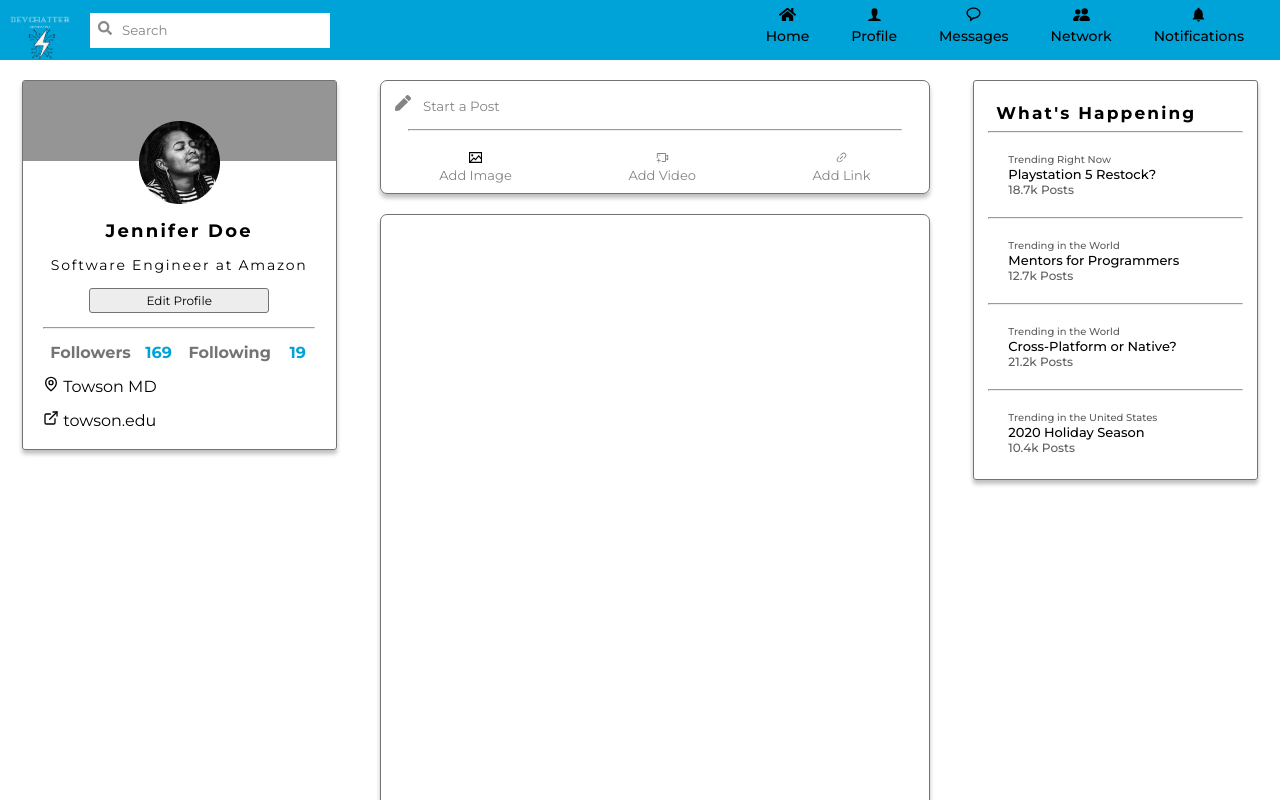
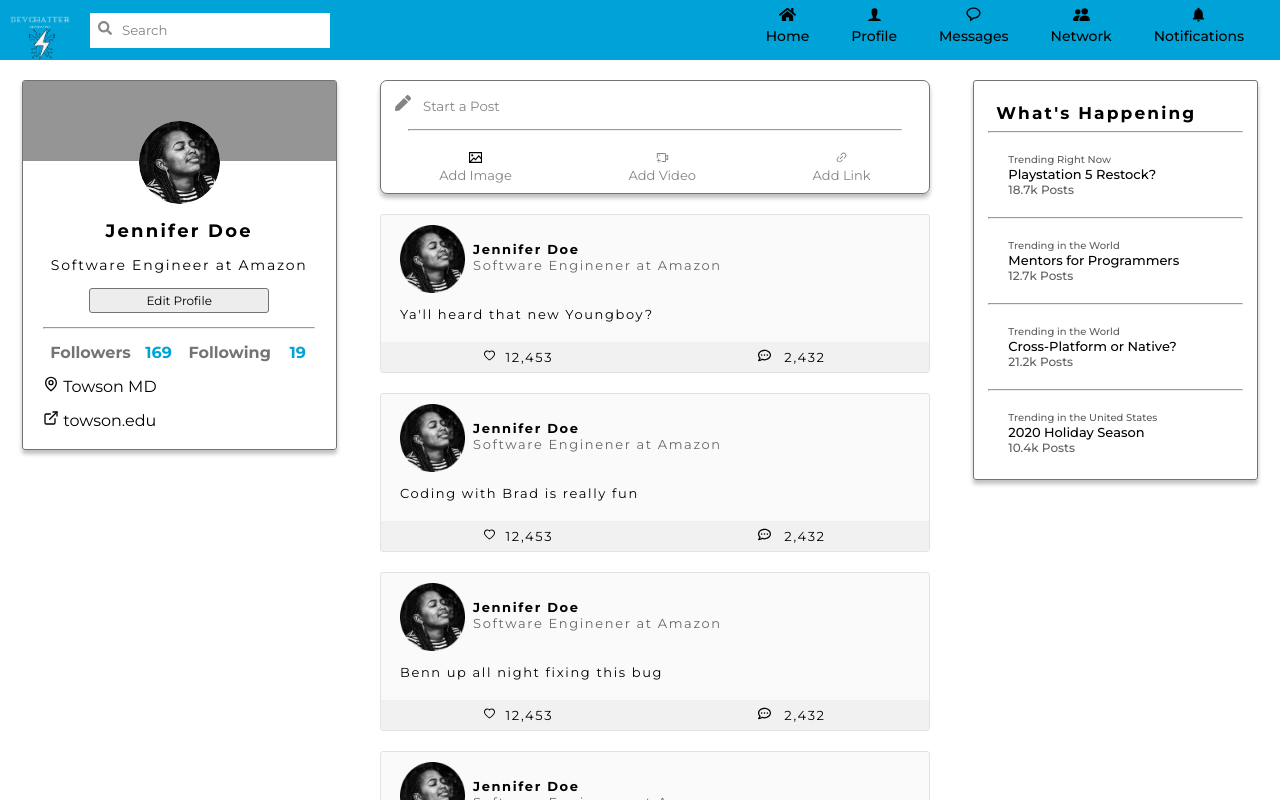
Before and after one commit to godwinolle/484front-end, a React (Create React App) app: page /feed in a window 1280 px wide. Shown: the top 800 px of the page. Built offline with nearby package versions, Linux system fonts and the light colour scheme.

Commit message:
connection with signup is complete and timeline is active

```diff
--- a/src/Pages/Feed/Feed.jsx
+++ b/src/Pages/Feed/Feed.jsx
@@ -9,6 +9,18 @@ import TimeLine from '../../components/timeline/timeline'
 
 import './Feed.css'
 
+const posts = [
+    'Ya\'ll heard that new Youngboy?',
+    'Coding with Brad is really fun',
+    'Benn up all night fixing this bug',
+    'My friend Eddy works at Google',
+    'Godwin needs to learn how to comment his code',
+    'New API that grabs all of Youngboy songs on command',
+    'Wish bradcodes posted more on IG',
+    'When is Eddy gonna make a coding instagram?',
+    'Connections to the backend is going well right now',
+    'First post',
+]
 const Feed = () => {
     return(
         <div className="feed">
@@ -17,11 +29,14 @@ const Feed = () => {
                 <SideProfile />
                 <div>
                     <NewPost />
-                    <TimeLine />
+                    {posts.map((post) => {
+                        return(
+                            <TimeLine post={post}/>
+                        )
+                    })}
                 </div>
                 <Trends />
             </div>
-
         </div>
     )
 }
--- a/src/Pages/Login/login.jsx
+++ b/src/Pages/Login/login.jsx
@@ -9,6 +9,7 @@ import { MdPerson } from 'react-icons/md'
 import { BiLockAlt } from 'react-icons/bi'
 
 import './login.css';
+
 
 const Login = () => {
 
--- a/src/Pages/Signup/Signup.css
+++ b/src/Pages/Signup/Signup.css
@@ -53,7 +53,7 @@
     border-radius: 19px;
     width: 350px;
     height: 40px;
-    margin-top: 26px;
+    margin-top: 21px;
     margin-bottom: 20px;
     cursor: pointer;
 }
--- a/src/Pages/Signup/Signup.jsx
+++ b/src/Pages/Signup/Signup.jsx
@@ -1,11 +1,12 @@
 import React, { useState } from 'react';
-import { Link, Redirect } from 'react-router-dom'
+import { Link } from 'react-router-dom';
 
 //importing components to use in other places
 import LogoSide from '../../components/logoSide/logoSide';
 
 //importing functions used
-import { pattern } from '../../components/pattern/pattern'
+import { pattern } from '../../components/pattern/pattern';
+import { newUsers } from '../../components/newAndReturningUsers/newUsers'
 
 //importing the icons to be used
 import { AiOutlineMail } from 'react-icons/ai'
@@ -15,28 +16,31 @@ import { BiLockAlt } from 'react-icons/bi'
 
 import './Signup.css'
 
+
 const Signup = () => {
+  const [name, setName] = useState('')
   const [email, setEmail] = useState('');
   const [username, setUsername] = useState('');
   const [password1, setPassword1] = useState('');
   const [password2, setPassword2] = useState('');
   const [error, setError] = useState(''); //this is going to be generating an error message if needed
-  const [redirect, setRedirect] = useState(false); //redirecting to the feed page
+  //const [redirect, setRedirect] = useState(false); //redirecting to the feed page
+
+
 
   const handleSubmit = (e) => {
     e.preventDefault();
+    name.trim();
     email.trim();
     username.trim();
     password1.trim();
     password2.trim();
     let result = pattern.test(email); //testing to make sure the email input is an actual email
-    if(email !== '' && username !== '' && password1 !== '' && password2 !== ''){
+    if(name !== '' && email !== '' && username !== '' && password1 !== '' && password2 !== ''){
         if(result){
           if(password1 === password2){
-            console.log('Successful login attempt');
-            console.log(email, username, password1);
             setError('');
-            setRedirect(true)
+            newUsers(name, username, password1, email); //posting to the users on the backend
           } else{
             setError('Passwords do not match');
           }
@@ -48,16 +52,18 @@ const Signup = () => {
     }
   }
 
-  if(redirect){
-    return <Redirect to="/feed" />
-  }
-
   return (
     <div className="signup">
       <div className="sideA">
         <h2>Get your free account today.</h2>
         <h3>Are you in the IT world and want to meet with other's and share ideas?</h3>
         <form onSubmit= { handleSubmit }>
+
+          <label><span><MdPerson /></span>name </label>
+          <input type="text" value={ name } onChange = {(e) => {
+            setName(e.target.value) //setting the name to the value obtained
+          }}/>
+          <br /> <br />
 
           <label><span><AiOutlineMail /></span>email </label>
           <input type="text" value={ email } onChange={(e) => {
--- /dev/null
+++ b/src/components/newAndReturningUsers/newUsers.js
@@ -0,0 +1,20 @@
+import axios from'axios'
+
+export async function newUsers(name, username, password1, email){
+    try{
+      const response = await axios.post('https://cosc484-backend.herokuapp.com/signup', {
+        name: name,
+        username: username,
+        password: password1,
+        email: email
+      });
+      await response.json;
+      console.log(response);
+    } catch(err){
+      console.log(err)
+    }
+}
+
+export async function returningUsers(){
+
+}
--- a/src/components/sideProfile/sideProfile.css
+++ b/src/components/sideProfile/sideProfile.css
@@ -19,6 +19,11 @@
     justify-content: center;
     position: relative;
     top: -40px;
+}
+.sideProfile img{
+    width: 81px;
+    height: 83px;
+    border-radius: 50%;
 }
 .sideProfile .user-name{
     margin-top: -24px;
--- a/src/components/timeline/timeline.css
+++ b/src/components/timeline/timeline.css
@@ -1,9 +1,50 @@
 .time-line{
-    border: 1px solid #737373;
-    box-shadow: 0px 4px 4px rgba(0, 0, 0, 0.25);
-    border-radius: 7px;
+    background-color: #FAFAFA;
+    border: 0.5px solid #E2E2E2;
+    border-radius: 3px;
     width: 550px;
-    height: 1000px;
     margin-top: 20px;
-    margin-bottom: 20px;
+    font-family: 'Montserrat', sans-serif;
+    font-size: 13px;
+    letter-spacing: 0.125em;
 }
+.time-line .time-line-post{
+    padding: 10px;
+    padding-left: 19px;
+}
+.time-line .userPost-info{
+    width: 62%;
+    display: flex;
+    justify-content: space-between;
+}
+.time-line img{
+    width: 65px;
+    height: 68px;
+}
+.time-line .userPost-bio{
+    padding-top: 16px;
+}
+.time-line .userPost-bio .name{
+    font-weight: 700;
+}
+.time-line .userPost-bio .occupation{
+    color: #676767;
+}
+
+.time-line .post{
+    margin-top: 10px;
+}
+
+.time-line .time-line-interaction{
+    background: #F1F1F1;
+    margin-top: 10px;
+    height: 30px;
+    display: flex;
+    justify-content: space-around;
+}
+.time-line-interaction .likes , .comments{
+    display: flex;
+    justify-content: space-around;
+    align-items: center;
+    width: 80px;
+}
--- a/src/components/timeline/timeline.jsx
+++ b/src/components/timeline/timeline.jsx
@@ -1,11 +1,40 @@
 import React from 'react';
+
+import person from '../../assets/person.png'
+
+import { AiOutlineHeart } from 'react-icons/ai'
+//import { AiFillHeart } from 'react-icons/ai'
+import { FaRegCommentDots } from 'react-icons/fa'
 
 import './timeline.css'
 
-const TimeLine = () => {
+const TimeLine = (props) => {
     return(
         <div className="time-line">
-
+            <div className="time-line-post">
+                <div className="userPost-info">
+                    <div>
+                        <img src={person} alt="user post" />
+                    </div>
+                    <div className="userPost-bio">
+                        <p className="name">Jennifer Doe</p>
+                        <p className="occupation">Software Enginener at Amazon</p>
+                    </div>
+                </div>
+                <div className="post">
+                    <p>{props.post}</p>
+                </div>
+            </div>
+            <div className="time-line-interaction">
+                <div className="likes">
+                    <p><AiOutlineHeart /></p>
+                    <p>12,453</p>
+                </div>
+                <div className="comments">
+                    <p><FaRegCommentDots /></p>
+                    <p>2,432</p>
+                </div>
+            </div>
         </div>
     )
 }
```
Also changed, not shown: 1 other file (tests, documents, lock files or other folders).
